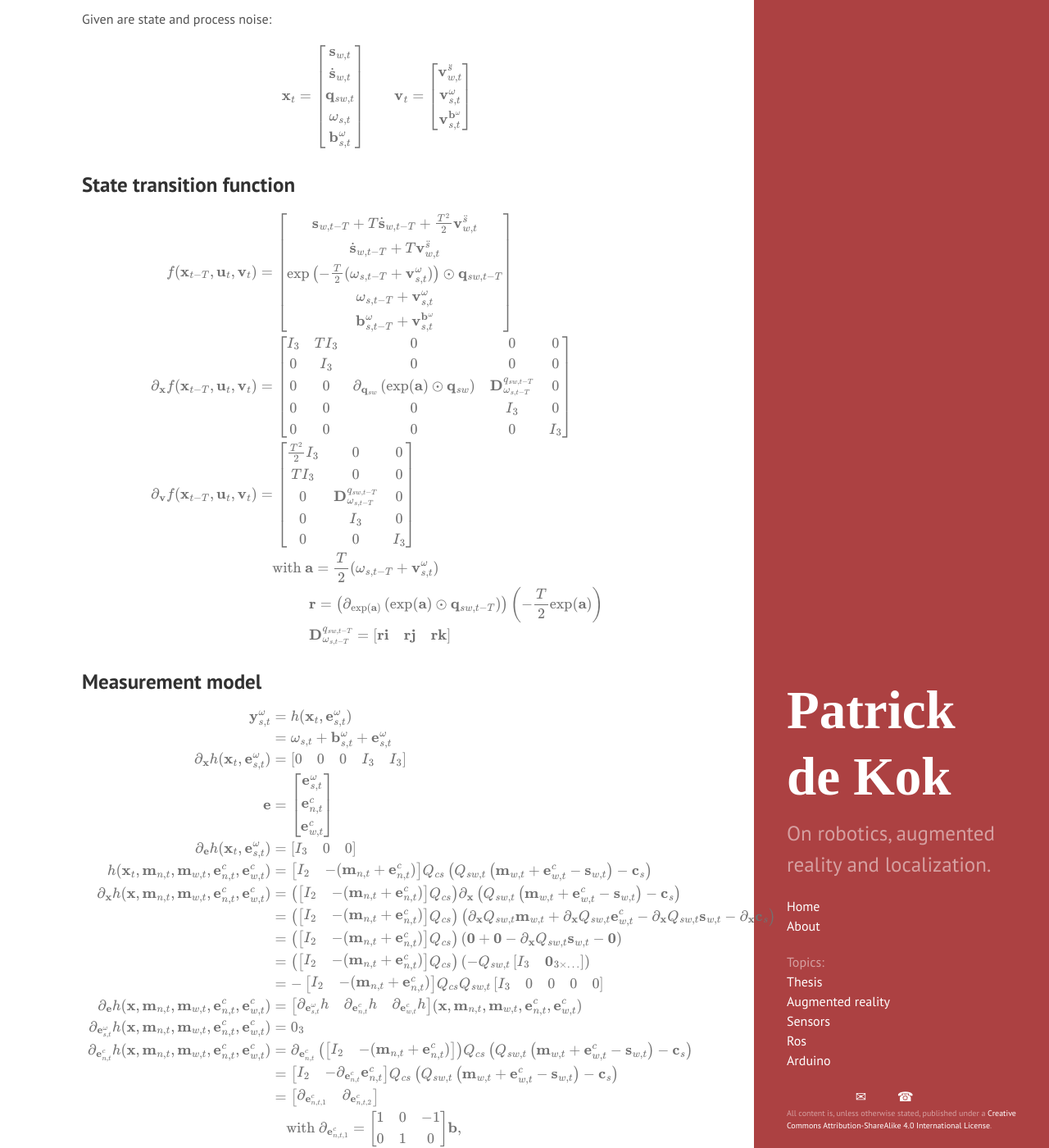
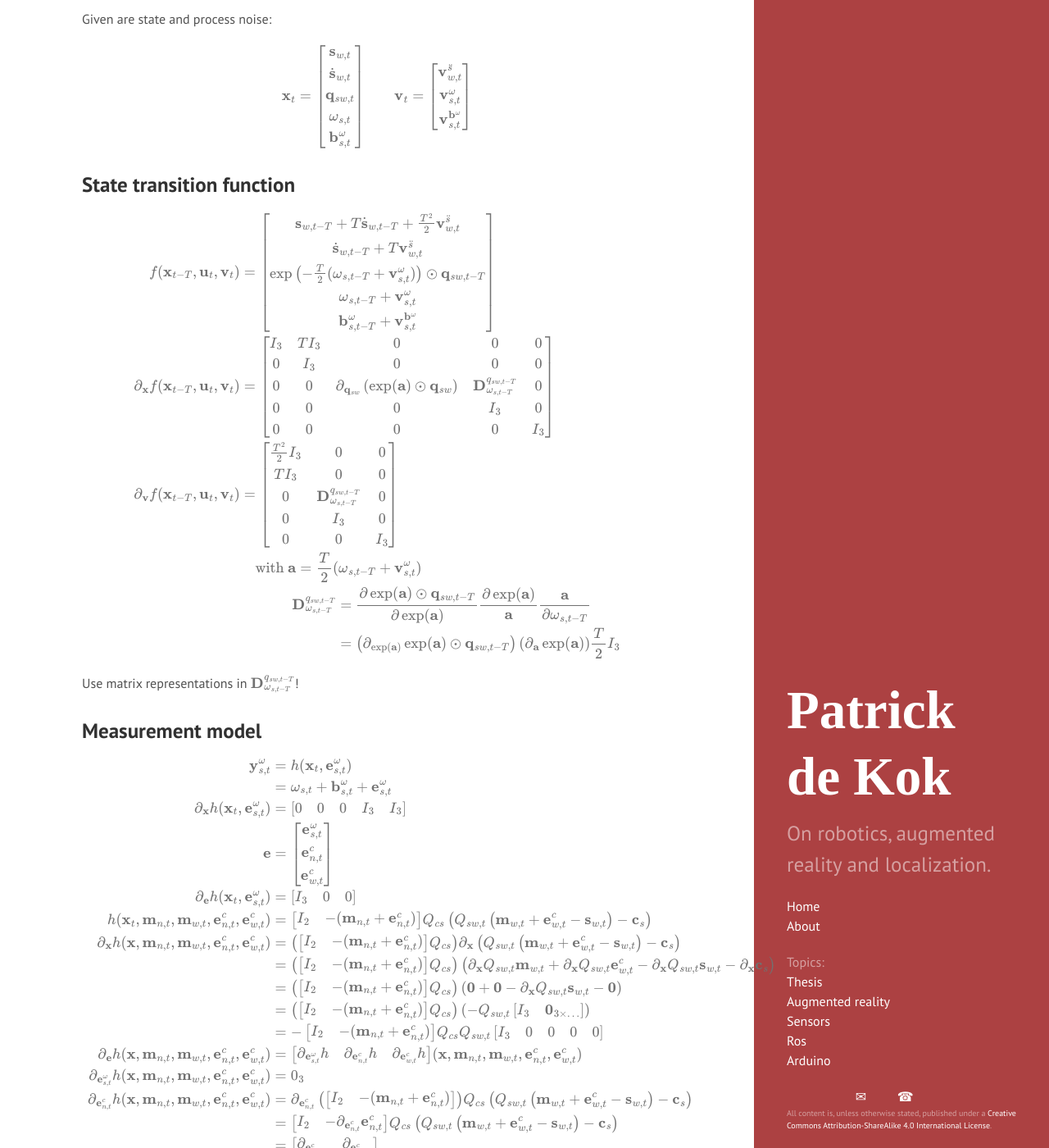
Before and after one commit to pkok/pkok.github.io, a Jekyll site: the page built from derivatives.md, in a window 1280 px wide and 1400 px high, scrolled down 2078 px. Shown: the whole window at 82% size. Built offline with Jekyll 4.4.1, drawn with Linux system fonts in a browser that asks for light colours; some web fonts are replaced; formulas are drawn with MathJax 3.

Commit message:
FINALLY I can make full derivatives...

```diff
--- a/derivatives.md
+++ b/derivatives.md
@@ -237,10 +237,12 @@ f(\mathbf{x}_{t-T}, \mathbf{u}_t, \mathbf{v}_t)
                      0                 & 0                                        & I_3
      \end{bmatrix} \\
   &\phantom{=}\mbox{ with } \mathbf{a} = \frac{T}{2}(\mathbf{\omega}_{s,t-T} + \mathbf{v}^\omega_{s,t})\\
-  &\phantom{=\mbox{ with }} \mathbf{r} = \left( \partial_{\exp(\mathbf{a})} \left(\exp(\mathbf{a}) \odot \mathbf{q}_{sw,t-T}\right) \right) \left(-\frac{T}{2} \exp(\mathbf{a})\right)\\
-  &\phantom{=\mbox{ with }} \mathbf{D}_{\omega_{s,t-T}}^{q_{sw,t-T}} = \begin{bmatrix} \mathbf{r}\mathbf{i} & \mathbf{r}\mathbf{j} & \mathbf{r}\mathbf{k} \end{bmatrix}\\
+  &\phantom{=\mbox{ with }} \mathbf{D}_{\omega_{s,t-T}}^{q_{sw,t-T}} = \frac{\partial \exp(\mathbf{a}) \odot \mathbf{q}_{sw,t-T}}{\partial \exp(\mathbf{a})} \frac{\partial \exp(\mathbf{a})}{\mathbf{a}} \frac{\mathbf{a}}{\partial \mathbf{\omega}_{s,t-T}} \\
+  &\phantom{=\mbox{ with } \mathbf{D}_{\omega_{s,t-T}}^{q_{sw,t-T}}} = \left(\partial_{\exp(\mathbf{a})} \exp(\mathbf{a}) \odot \mathbf{q}_{sw,t-T}\right) \left(\partial_\mathbf{a} \exp(\mathbf{a})\right) \frac{T}{2} I_3
 \end{align}
 $$
+
+Use matrix representations in $$\mathbf{D}_{\omega_{s,t-T}}^{q_{sw,t-T}}$$!
 
 ### Measurement model
 
```
